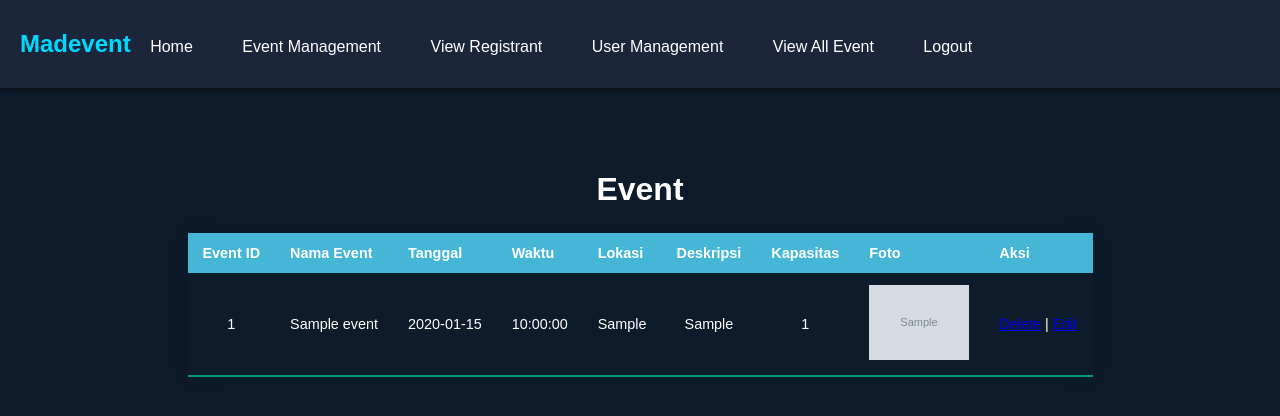
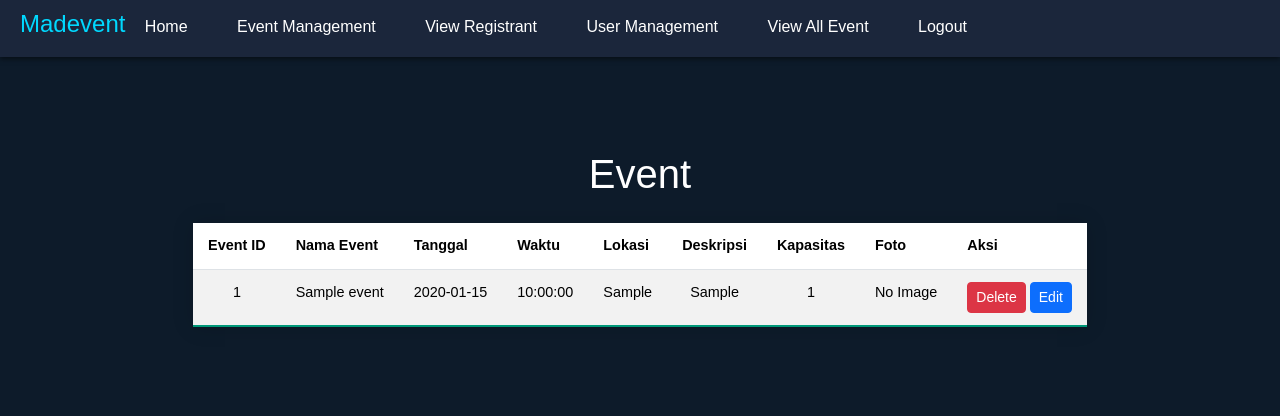
Before and after one commit to akunjone/UTS_IF330_F_Kelompok4, a PHP site: page /admin/viewevent.php in a window 1280 px wide. Shown: the top 416 px of the page. Run offline with PHP 8.4, Linux system fonts and the light colour scheme; tables that the repository leaves empty hold one stand-in row (values such as "Sample post"); grey boxes marked "Sample" are stand-in pictures.

Commit message:
Update viewevent.php

```diff
--- a/UTSWEBPROG/admin/viewevent.php
+++ b/UTSWEBPROG/admin/viewevent.php
@@ -1,7 +1,10 @@
 <!DOCTYPE html>
-<html>
+<html lang="en">
 <head>
+    <meta charset="UTF-8">
+    <meta name="viewport" content="width=device-width, initial-scale=1.0">
     <title>Madevent</title>
+    <link href="https://cdn.jsdelivr.net/npm/bootstrap@5.3.0-alpha1/dist/css/bootstrap.min.css" rel="stylesheet" integrity="sha384-3yD7K3q8ha7SMvj1Z4IMDf3fp4NlCO08+H7U0uM0t5G5xOn5L9vP25uX0yzUOqlZ" crossorigin="anonymous">
     <link rel="stylesheet" href="../admin/styleadmin.css">
     <style>
         body {
@@ -42,7 +45,7 @@
             margin-top: 150px;
             text-align: center;
         }
-            .table-style{
+        .table-style {
             border-collapse: collapse;
             margin: 25px 0;
             font-size: 0.9em;
@@ -56,7 +59,7 @@
             text-align: left;
         }
         .table-style th,
-            .table-style td{
+        .table-style td {
             padding: 12px 15px;
         }
         .table-style tbody tr {
@@ -82,7 +85,7 @@
     <div class="content">
         <h1>Event</h1>
 
-            <table class="table-style">
+        <table class="table table-hover table-striped table-style">
             <thead>
                 <tr>
                     <th>Event ID</th>
@@ -106,6 +109,14 @@
 
                 $data = mysqli_query($koneksi, "SELECT * FROM events");
                 while ($display = mysqli_fetch_array($data)) {
+                    $img_path = "../uploads/" . $display['Foto'];
+
+                    if (file_exists($img_path)) {
+                        $img_tag = "<img src='$img_path' class='img-fluid rounded' alt='Foto Event' style='max-width:100px;'/>";
+                    } else {
+                        $img_tag = "No Image";
+                    }
+
                     echo "
                     <tr>
                         <td>{$display['EventID']}</td>
@@ -115,10 +126,10 @@
                         <td>{$display['Lokasi']}</td>
                         <td>{$display['Deskripsi']}</td>
                         <td>{$display['Kapasitas']}</td>
-                            <td><img src='{$display['Foto']}' alt='Foto Event' style='max-width:100px; max-height:100px;'/></td>
+                        <td>$img_tag</td>
                         <td>
-                                <a href='delete.php?EventID={$display['EventID']}' onclick='return confirm(\"Are you sure you want to delete event?\");'>Delete</a> |
-                                <a href='edit.php?EventID={$display['EventID']}'>Edit</a>
+                            <a href='delete.php?EventID={$display['EventID']}' class='btn btn-danger btn-sm' onclick='return confirm(\"Are you sure you want to delete this event?\");'>Delete</a>
+                            <a href='edit.php?EventID={$display['EventID']}' class='btn btn-primary btn-sm'>Edit</a>
                         </td>
                     </tr>";
                 }
@@ -126,5 +137,7 @@
             </tbody>
         </table>
     </div>
+
+    <script src="https://cdn.jsdelivr.net/npm/bootstrap@5.3.0-alpha1/dist/js/bootstrap.bundle.min.js" integrity="sha384-3yD7K3q8ha7SMvj1Z4IMDf3fp4NlCO08+H7U0uM0t5G5xOn5L9vP25uX0yzUOqlZ" crossorigin="anonymous"></script>
 </body>
 </html>
```
Lines whose indentation alone changed are shown as unchanged.
